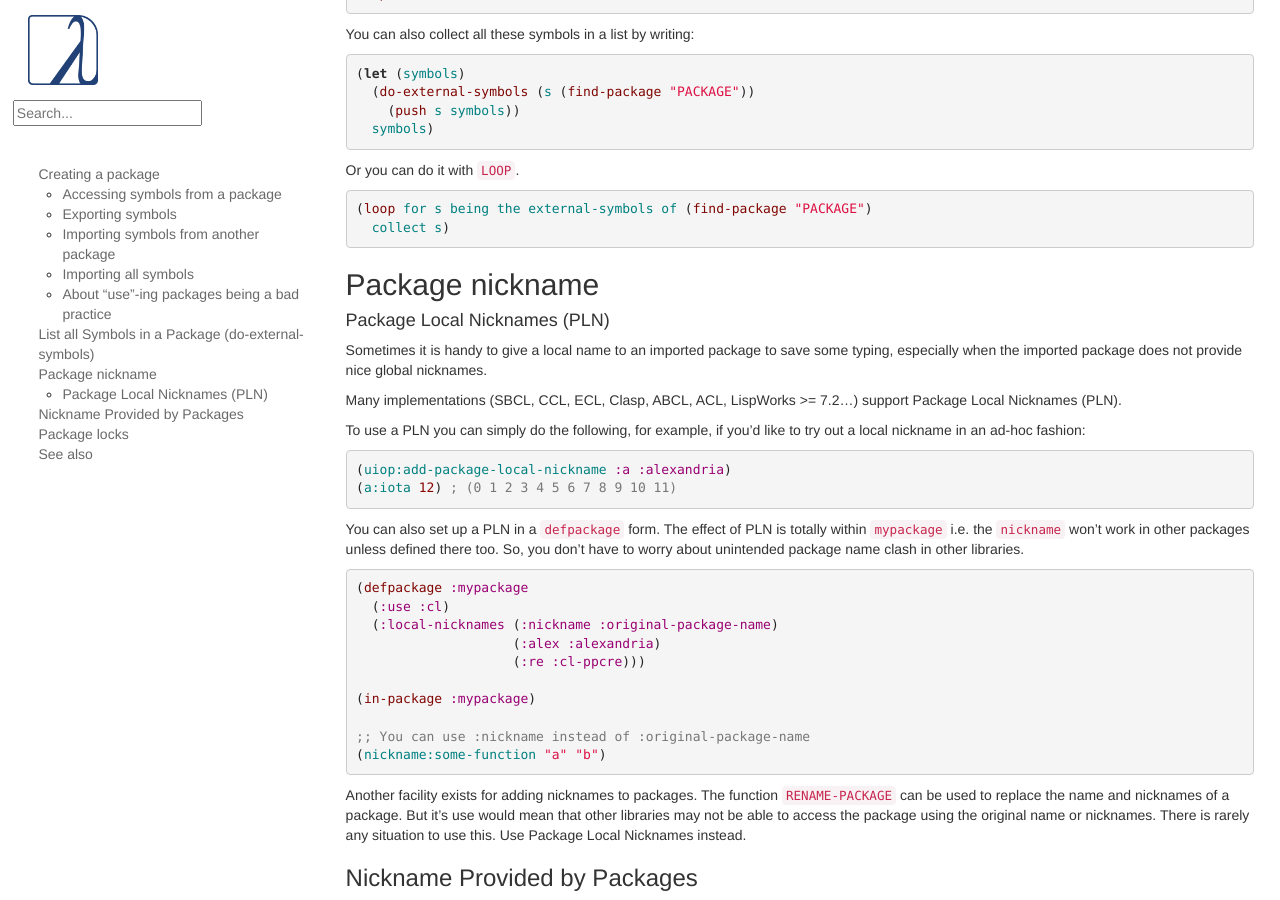
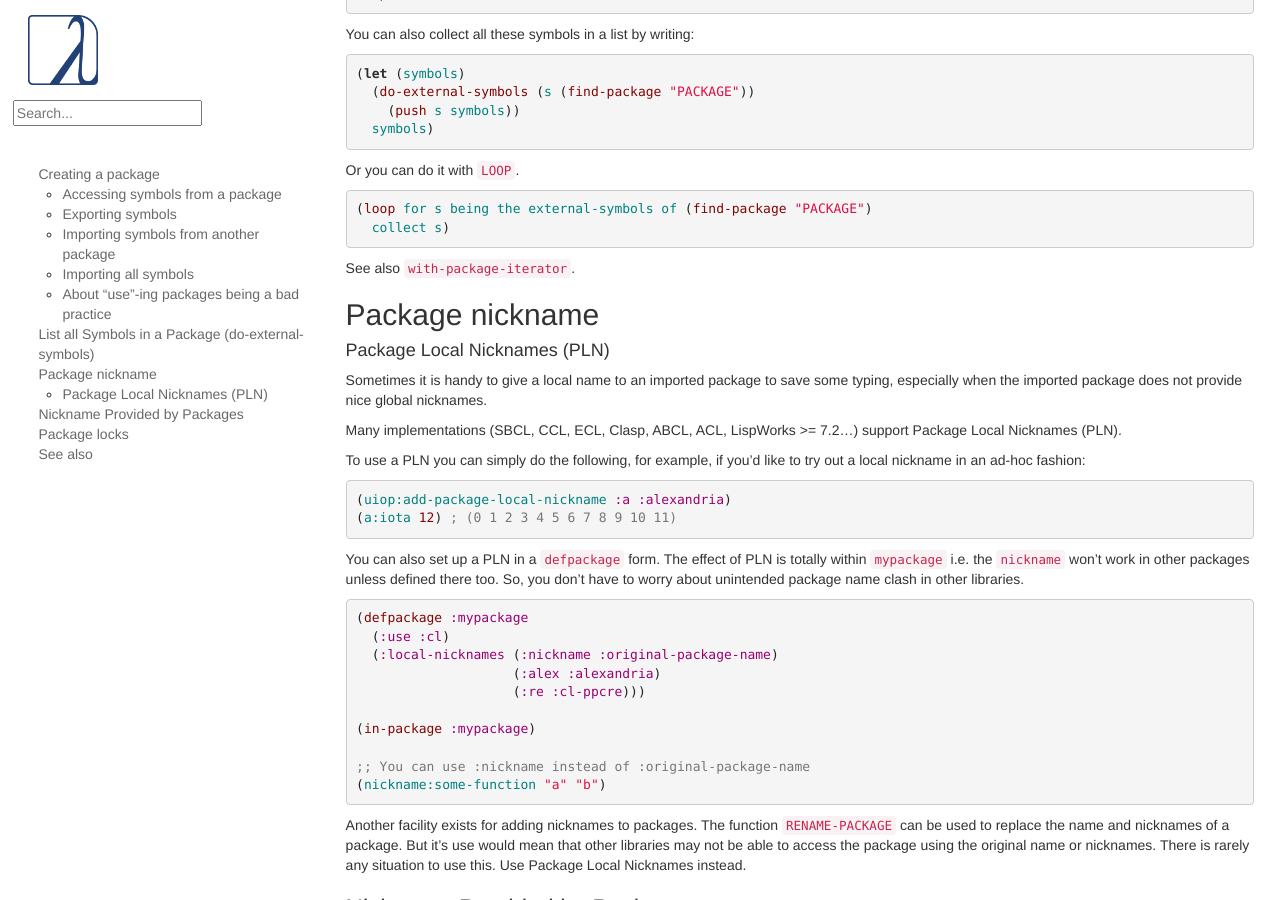
Before and after one commit to LispCookbook/cl-cookbook, a Jekyll site: the page built from packages.md, in a window 1280 px wide and 900 px high, scrolled down 3497 px. Built offline with Jekyll 4.4.1, drawn with Linux system fonts in a browser that asks for light colours.

Commit message:
packages: mention with-package-iterator

```diff
--- a/packages.md
+++ b/packages.md
@@ -231,6 +231,8 @@ Or you can do it with [`LOOP`][loop].
   collect s)
 ~~~
 
+See also [`with-package-iterator`](https://cl-community-spec.github.io/pages/with_002dpackage_002diterator.html).
+
 ## Package nickname
 
 #### Package Local Nicknames (PLN)
```
